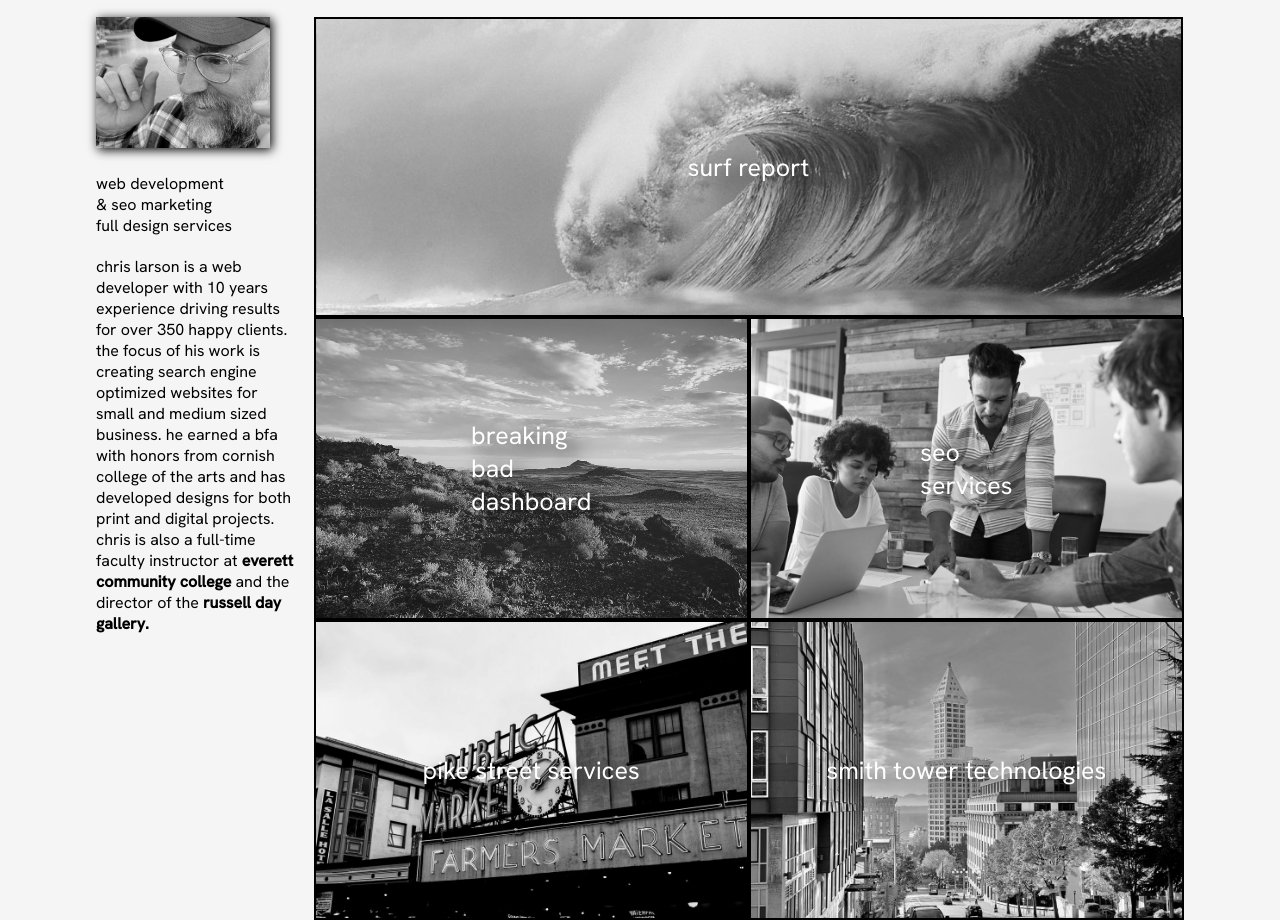
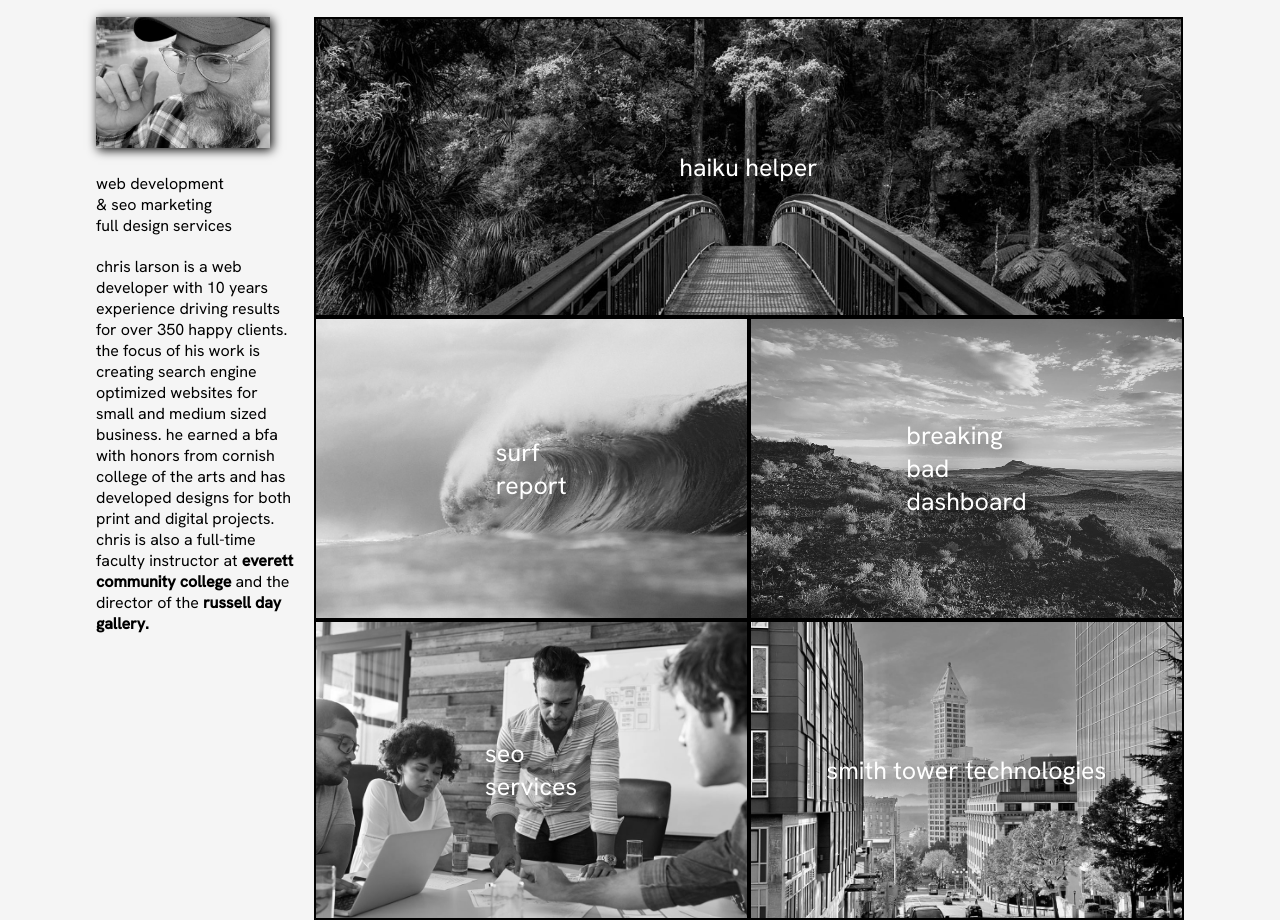
Before and after one commit to chlarson74/homework-62723, a plain HTML site: page index.html in a window 1280 px wide. Shown: the part 65-985 px from the top of the page. Drawn offline with Linux system fonts and the light colour scheme.

Commit message:
added haiku helper

```diff
--- a/index.html
+++ b/index.html
@@ -31,6 +31,9 @@
         <!-- placed all the projects inside an article with 80% width -->
         <article id="work">
                 <!-- used project id instead of class for each individual project -->
+                <section class="project" id="haiku">
+                    <a href="https://haiku-helper-428f5c7f1218.herokuapp.com/" target="_blank"><p>haiku helper</p> </a>
+                </section>
                 <section class="project" id="surf-report">
                     <a href="https://surf-report-app-7b1dc82c323b.herokuapp.com/" target="_blank"><p>surf report</p> </a>
                 </section>
@@ -40,10 +43,6 @@
 
                 <section class="project" id="seo">
                     <a href="https://chlarson74.github.io/refactor-homework/" target="_blank"><p>seo services</p> </a>
-                </section>
-
-                <section class="project" id="pike-street">
-                    <p>pike street services</p>
                 </section>
                 <section class="project" id="smith-tower">
                     <p>smith tower technologies</p>
--- a/styles/portfolio.css
+++ b/styles/portfolio.css
@@ -103,6 +103,10 @@ article {
 }
 
 /* individual project classes for background images */
+#haiku {
+    background-image: url(../images/haiku.jpg);
+}
+
 #surf-report {
     background-image: url(../images/surfing-7.jpg);
 }
```
Also changed, not shown: images/haiku.jpg (added).
